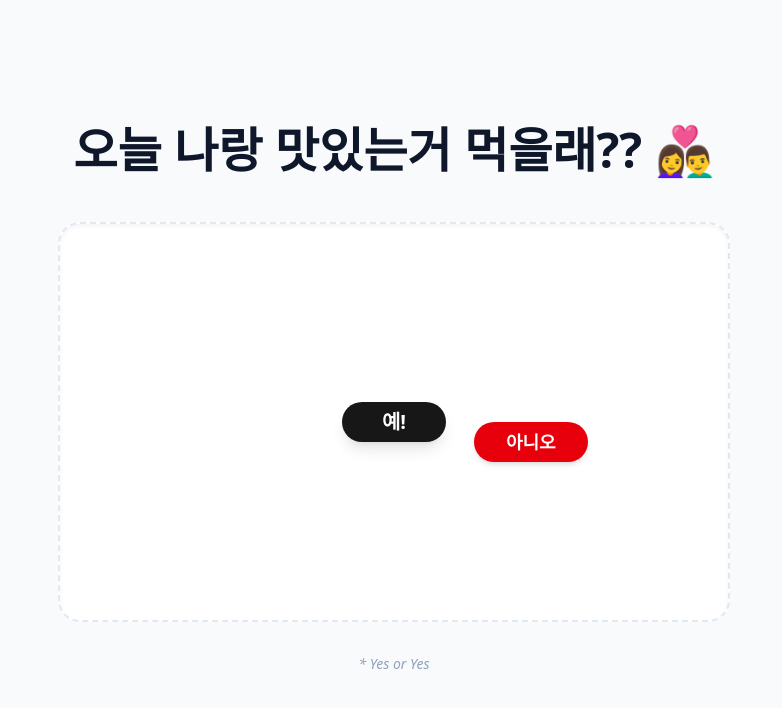
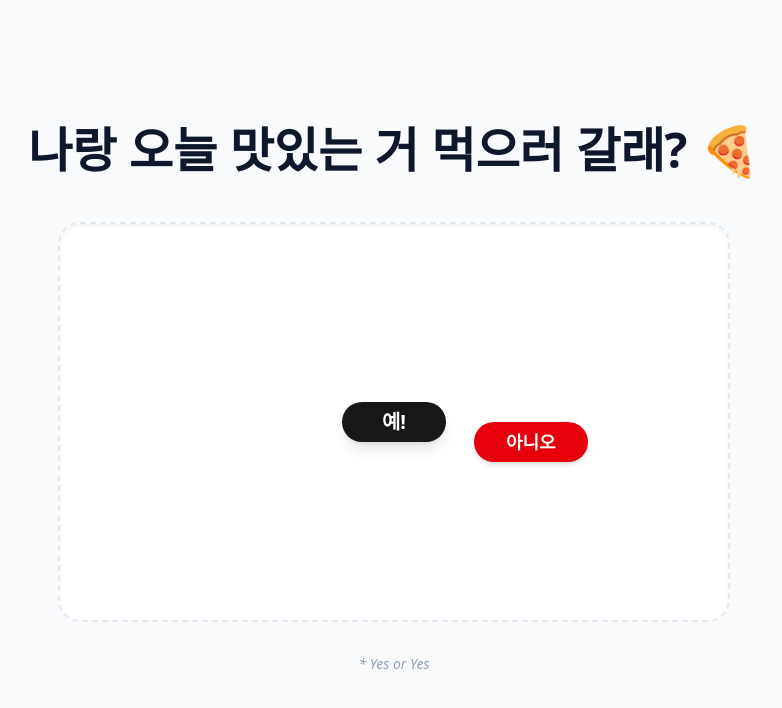
Before and after one commit to winsam003/yesoryes, a Next.js app: page / in a window 1280 px wide. Shown: the top 708 px of the page, without its empty margins (246-1028 px from the left). Built offline with nearby package versions, Linux system fonts and the light colour scheme.

Commit message:
해드 문자  변경

```diff
--- a/app/page.tsx
+++ b/app/page.tsx
@@ -43,7 +43,7 @@ export default function RunawayButtonPage() {
         animate={{ y: 0, opacity: 1 }}
         className="text-4xl md:text-5xl font-extrabold mb-12 text-slate-900 text-center"
       >
-        오늘 나랑 맛있는거 먹을래?? 👩‍❤️‍👨
+        나랑 오늘 맛있는 거 먹으러 갈래? 🍕
       </motion.h1>
 
       <div
```
